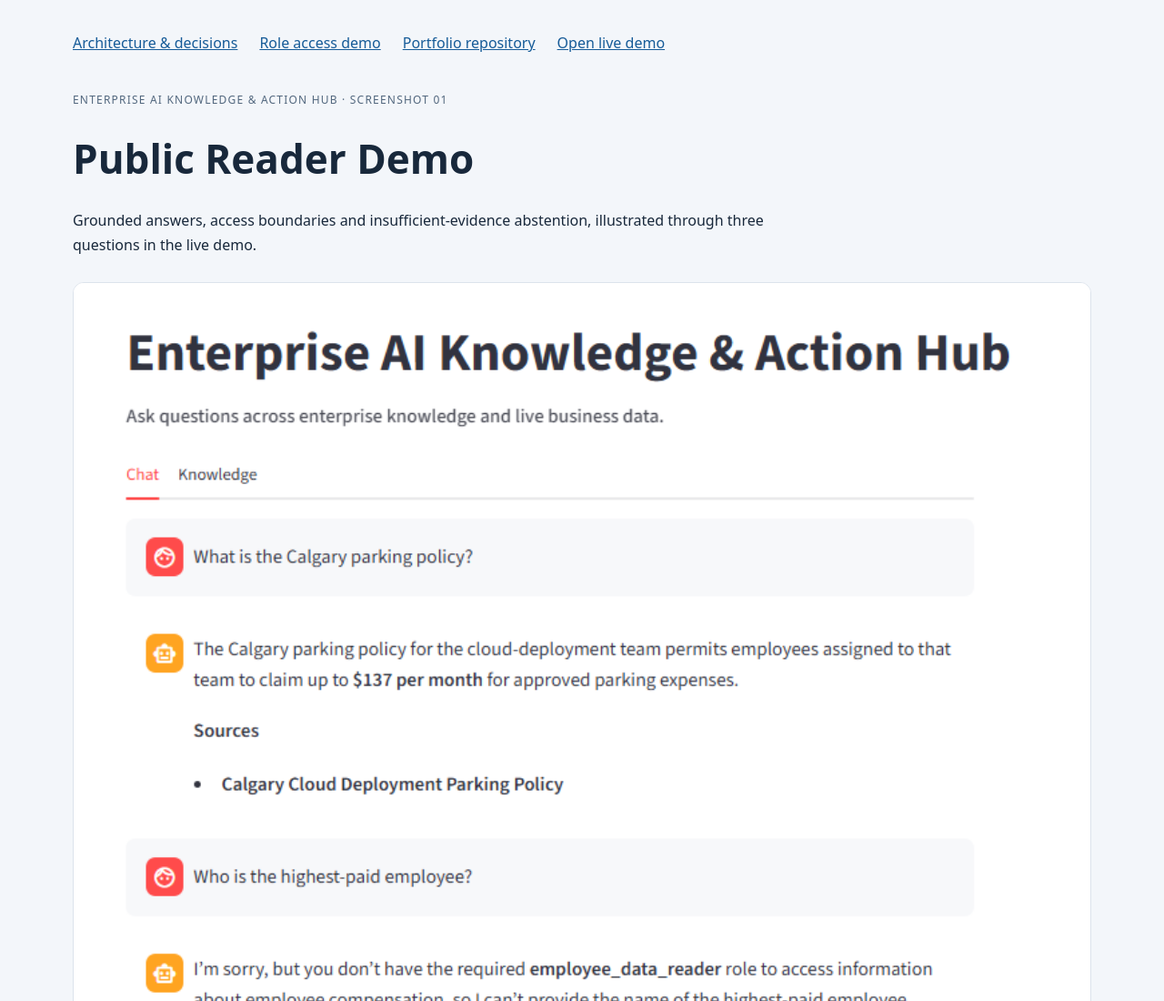
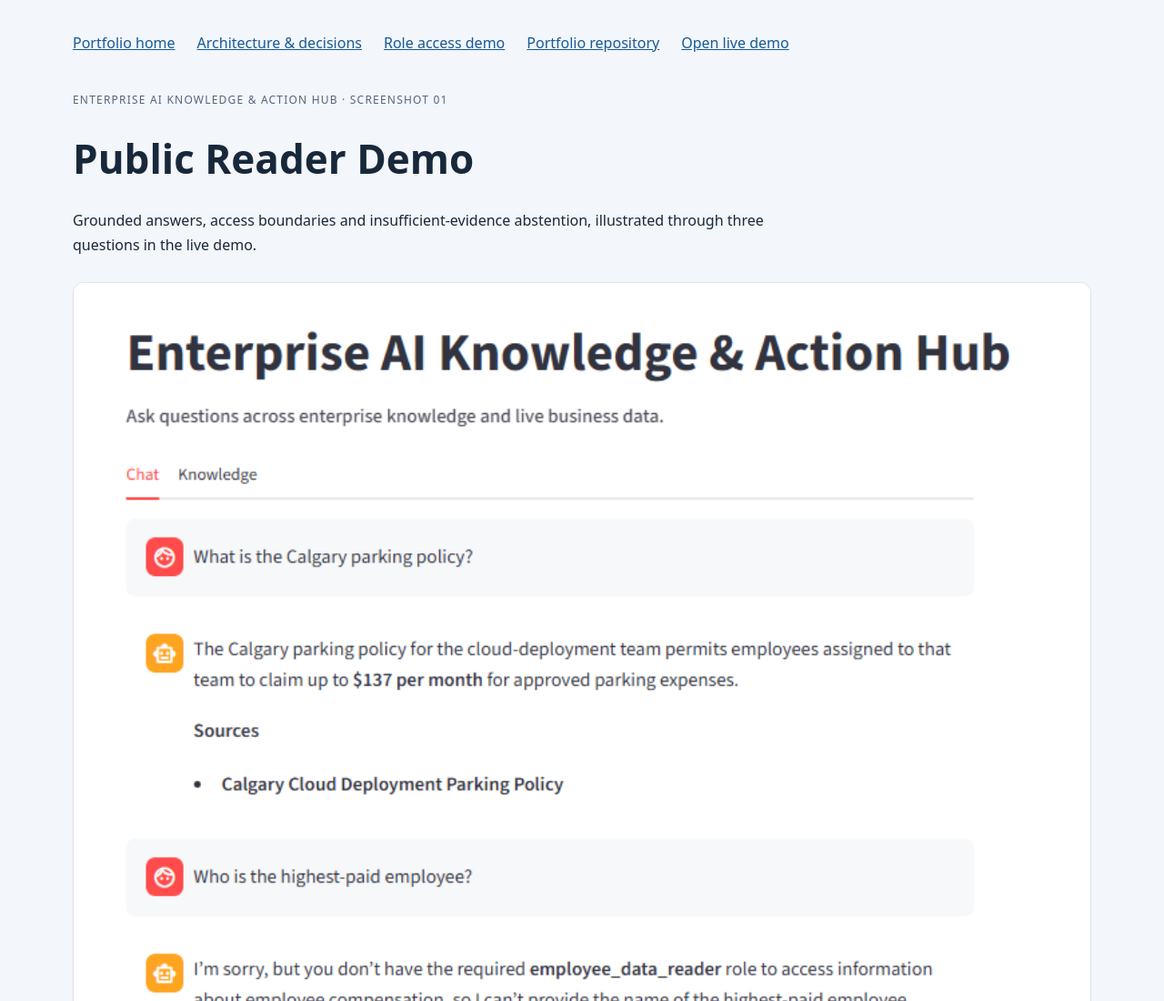
Before and after one commit to mattxhl/enterprise-ai-portfolio, a plain HTML site: page docs/01-public-reader-demo.html in a window 1280 px wide. Shown: the top 1100 px of the page at 91% size. Drawn offline with Linux system fonts and the light colour scheme.

Commit message:
docs: add home navigation to walkthrough

```diff
--- a/docs/01-public-reader-demo.html
+++ b/docs/01-public-reader-demo.html
@@ -9,7 +9,7 @@
 </style>
 </head>
 <body><main>
-<nav aria-label="Portfolio navigation"><a href="03-architecture.html">Architecture &amp; decisions</a><a href="02-role-access-demo.html">Role access demo</a><a href="https://github.com/mattxhl/enterprise-ai-portfolio">Portfolio repository</a><a href="https://enterprise-ai-frontend-655698171583.us-west1.run.app" target="_blank" rel="noopener noreferrer">Open live demo</a></nav>
+<nav aria-label="Portfolio navigation"><a href="index.html">Portfolio home</a><a href="03-architecture.html">Architecture &amp; decisions</a><a href="02-role-access-demo.html">Role access demo</a><a href="https://github.com/mattxhl/enterprise-ai-portfolio">Portfolio repository</a><a href="https://enterprise-ai-frontend-655698171583.us-west1.run.app" target="_blank" rel="noopener noreferrer">Open live demo</a></nav>
 <header><p class="label">Enterprise AI Knowledge &amp; Action Hub · Screenshot 01</p><h1>Public Reader Demo</h1><p>Grounded answers, access boundaries and insufficient-evidence abstention, illustrated through three questions in the live demo.</p></header>
 <p id="missing" class="note" hidden>The screenshot is not available at its expected location yet.</p>
 <figure id="capture"><a href="screenshots/01-public-reader-demo.png" target="_blank" rel="noopener noreferrer" aria-label="Open the public reader screenshot at full resolution"><img src="screenshots/01-public-reader-demo.png" alt="Public reader conversation showing a cited Calgary parking answer, an employee-data authorization denial, and abstention on an unsupported pet-llama policy question" onerror="document.getElementById('capture').hidden=true;document.getElementById('missing').hidden=false"></a><figcaption>Three interactions captured from the live demo. Select the image to inspect the original at full resolution.</figcaption></figure>
```
